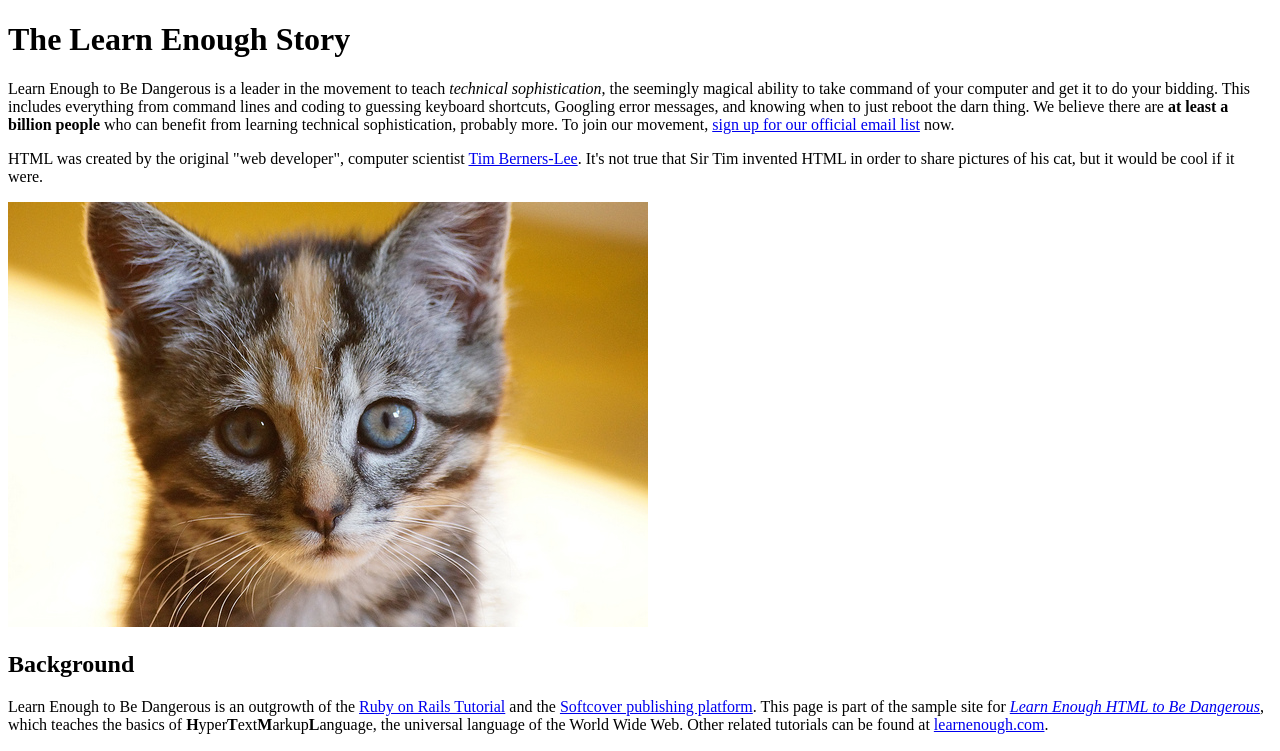
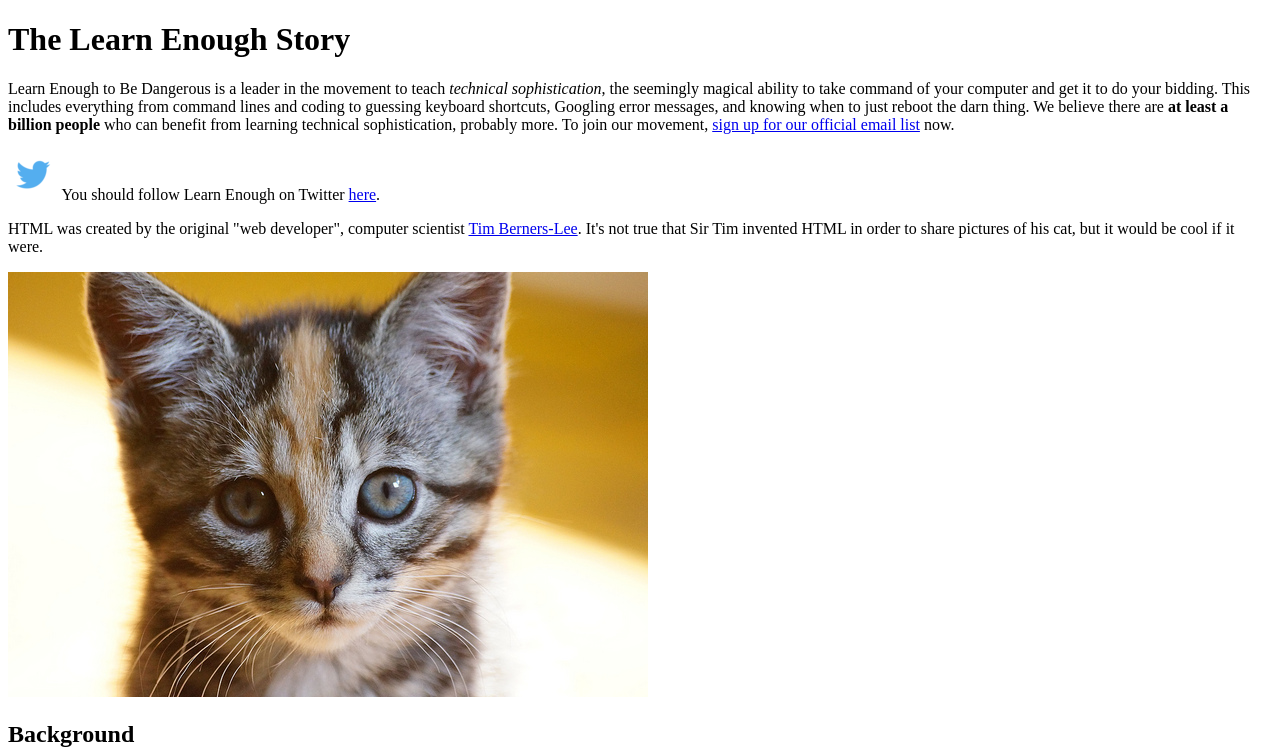
Before and after one commit to BenU/sample_website, a plain HTML site: page index.html in a window 1280 px wide. Shown: the top 751 px of the page. Drawn offline with Linux system fonts and the light colour scheme.

Commit message:
Add LE twitter link

```diff
--- a/index.html
+++ b/index.html
@@ -11,6 +11,16 @@
       Learn Enough to Be Dangerous is a leader in the movement to teach <em>technical sophistication</em>, the seemingly magical ability to take
 command of your computer and get it to do your bidding. This includes everything from command lines and coding to guessing keyboard shortcuts, Googling error messages, and knowing when to just reboot the darn thing. We believe there are <strong>at least a billion people</strong> who can benefit from learning technical sophistication, probably more. To join our
 movement, <a href="https://learnenough.com/email">sign up for our official email list</a> now.
+    </p>
+
+    <p>
+      <a href="https://twitter.com/learnenough" target="_blank"
+      rel="noopener" style="text-decoration: none;">
+        <img src="images/small_twitter_logo.png">
+      </a>
+      You should follow Learn Enough on Twitter
+      <a href="https://twitter.com/learnenough"
+        target="_blank" rel="noopener">here</a>.
     </p>
 
     <p>
```
Also changed, not shown: images/small_twitter_logo.png (added).
